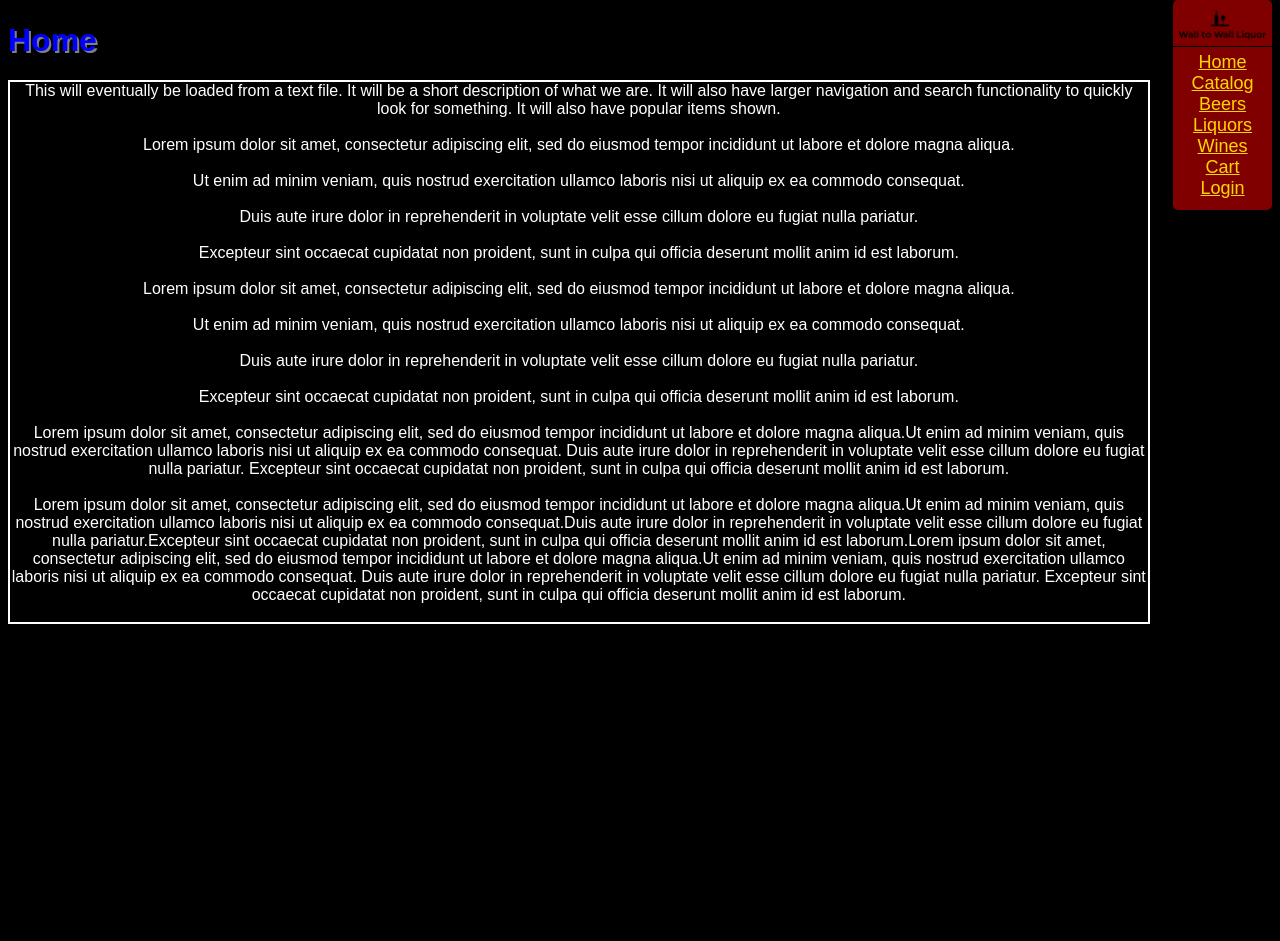
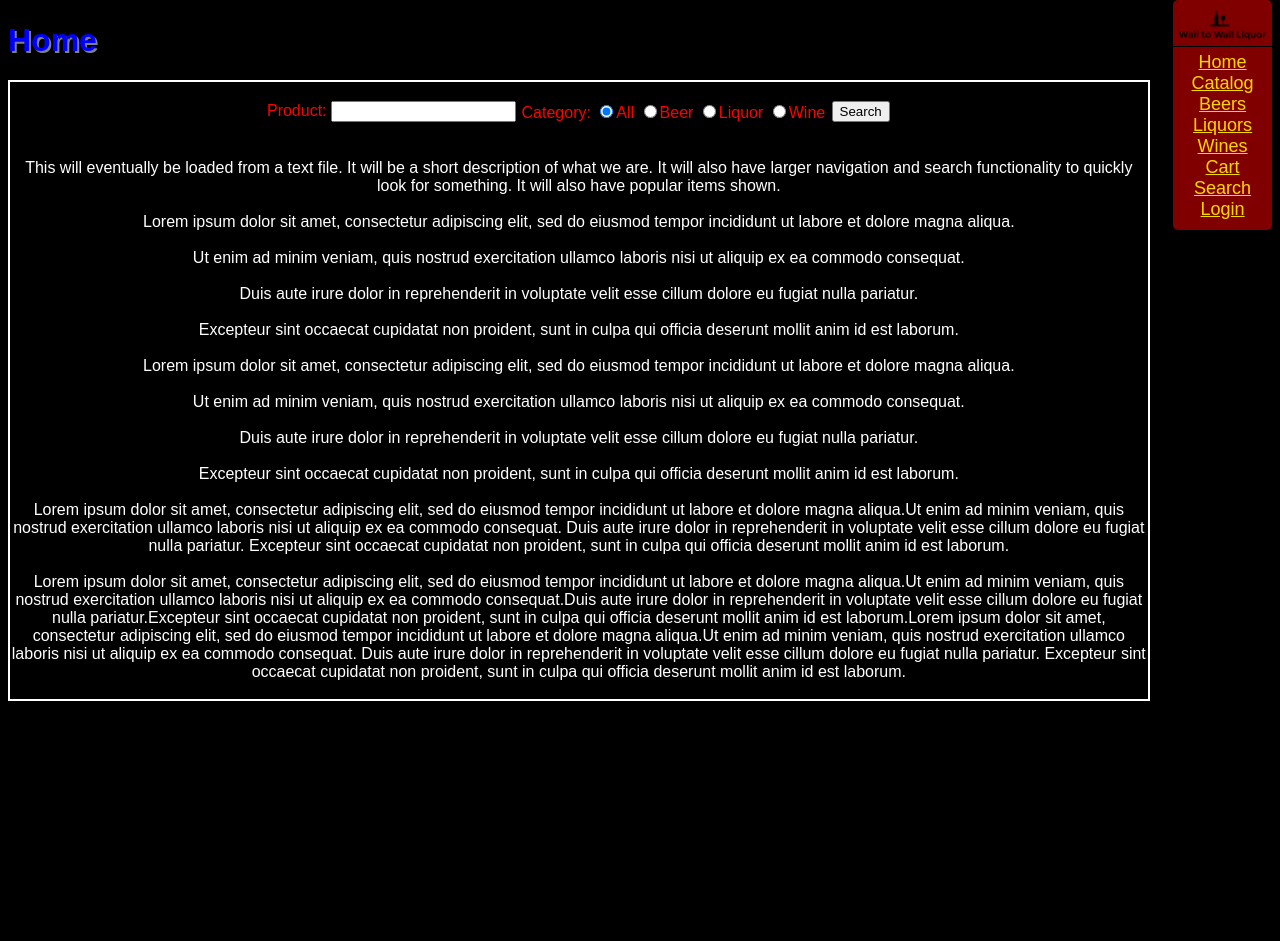
Before and after one commit to klinthammel/CS4420, a PHP site: page /index.php in a window 1280 px wide. Shown: the part 73-1014 px from the top of the page. Run offline with PHP 8.4, Linux system fonts and the light colour scheme.

Commit message:
Added search bar, not working yet

```diff
--- a/css/site.css
+++ b/css/site.css
@@ -12,7 +12,7 @@
 	margin-left: 91%;
 	position: fixed;
 	float: right;
-	height: 200px;
+	height: 220px;
 	width: 7%;
 	padding: 5px;
 	border-radius: 5px;
@@ -32,7 +32,8 @@
 }
 
 .content {
-	float:left;
+	float: left;
+	height: auto;
 	margin-left: auto;
 	margin-right: 9%;
 	border: 2px solid white;
@@ -75,6 +76,20 @@
     height: 110%;
     width: 110%;
 	border-bottom: 1px solid black;
+}
+
+#search {
+	margin-left: auto;
+	margin-right: auto;
+	text-align: left;
+	width: 55%;
+	border: none;
+}
+
+#searchData {
+	text-align: left;
+	border: none;
+	color: red;
 }
 
 
--- a/var/site.php
+++ b/var/site.php
@@ -18,11 +18,14 @@ END;
     }
 
     function contentBegin($page = NULL) {
+		if($page === "Search"){
+			$page = "Results";
+		}
 		echo <<< END
 <h1>{$page}</h1>
 END;
 
-	if(($page === "Catalog") || ($page === "Beer") || ($page === "Liquor") || ($page === "Wine")){
+	if(($page === "Catalog") || ($page === "Beer") || ($page === "Liquor") || ($page === "Wine") || ($page === "Search")){
 			echo <<< END
 <div class="content">
 <table>
@@ -37,6 +40,34 @@ END;
 		else {
 			echo <<< END
 <div class="content">
+<div class="search">
+<br>
+<table id="search">
+	<tr>
+		<td id="searchData">
+			<form action="search.php" method="get">
+			Product:
+				<input type="text" name="product"><br>
+		</td>
+		<td id="searchData">
+			Category:
+			<input type="radio" name="Category" value="All" checked="checked">All
+			<input type="radio" name="Category" value="Beer">Beer
+			<input type="radio" name="Category" value="Liquor">Liquor
+			<input type="radio" name="Category" value="Wine">Wine
+
+		</td>
+		<td id="searchData">
+			<input type="submit" value="Search">
+			</form>
+		</td>
+	</tr>
+</table>
+<br>
+<br>
+</div>
+
+
 
 END;
 		}
@@ -60,7 +91,7 @@ END;
 			default:
 		}
 
-		if(($page === "Catalog") || ($page === "Beer") || ($page === "Liquor") || ($page === "Wine")){
+		if(($page === "Catalog") || ($page === "Beer") || ($page === "Liquor") || ($page === "Wine") || ($page === "Search")){
 			echo <<< END
 </table>
 END;
@@ -104,6 +135,7 @@ END;
 	<li><a href="liquor.php?category=liquor">Liquors</a></li>
     <li><a href="wine.php?category=wine">Wines</a></li>
     <li class="right"><a href="cart.php">Cart</a></li>
+	<li class="right"><a href="search.php">Search</a></li>
     {$user}
 </ul>
 
```
Also changed, not shown: search.php (added, +17 -0 lines).
